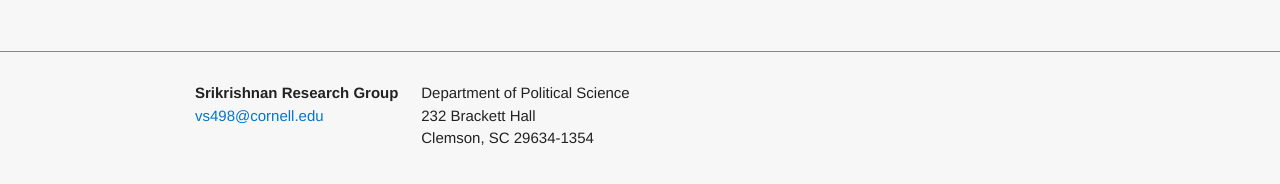
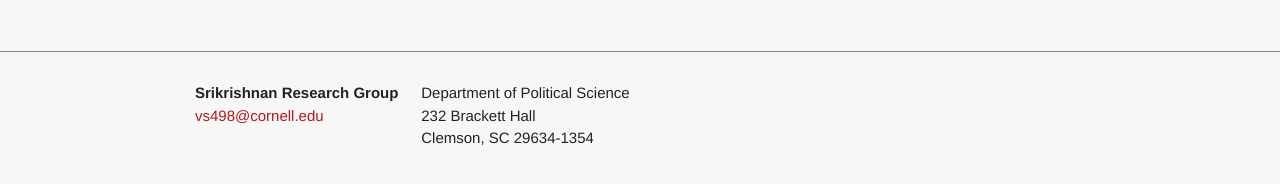
Before and after one commit to svmiller/svmiller.github.io, a Jekyll site: the page built from categories/index.html, in a window 1280 px wide. Shown: the part 186-370 px from the top of the page. Built offline with Jekyll 4.4.1, drawn with Linux system fonts in a browser that asks for light colours; nearby versions of some CDN libraries; some web fonts are replaced.

Commit message:
change link color

```diff
--- a/_sass/_base.scss
+++ b/_sass/_base.scss
@@ -90,7 +90,7 @@ h1, h2, h3, h4, h5, h6 {
  * Links
  */
 a {
-    color: $brand-color;
+    color: $cornell-red;
     text-decoration: none;
 
    &:visited {
@@ -98,7 +98,7 @@ a {
     }
 
     &:hover {
-        color: $text-color;
+        color: $cornell-grey;
         text-decoration: underline;
     }
 }
```
